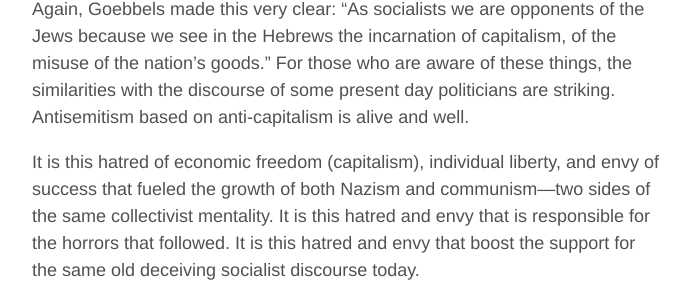
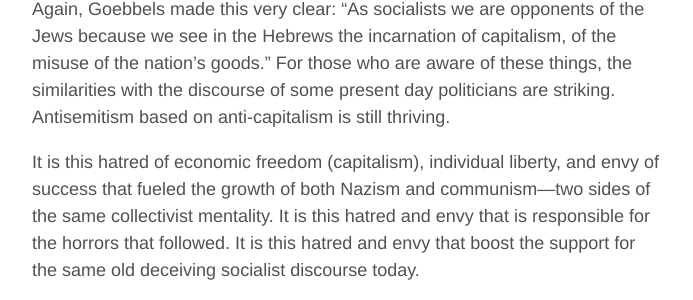
Before and after one commit to aoghina/aoghina.github.io, a Jekyll site: the page built from _posts/2018-10-23-socialism-ruined-my-country.md, in a window 1280 px wide and 900 px high, scrolled down 6303 px. Shown: the part 288-588 px from the top of the window, without its empty margins (293-986 px from the left). Built offline with Jekyll 4.4.1, drawn with Linux system fonts in a browser that asks for light colours; comment, search, counter and statistics services are not loaded; some of the changed text lies outside the part shown.

Commit message:
Soc small update

```diff
--- a/_posts/2018-10-23-socialism-ruined-my-country.md
+++ b/_posts/2018-10-23-socialism-ruined-my-country.md
@@ -81,7 +81,7 @@
 
 "We are a workers' party because we see in the coming battle between finance and labor the beginning and the end of the structure of the twentieth century. We are on the side of labor and against finance." If that sounds familiar, it's because these ideas continue to be reiterated by socialists today. But those are the words of Joseph Goebbels, the head of the Ministry of Public Enlightenment and Propaganda of Nazi Germany and one of Hitler's closest associates.
 
-Fewer still know that the Nazis' antisemitism was also rooted in anti-capitalism. Again, Goebbels made this very clear: "As socialists we are opponents of the Jews because we see in the Hebrews the incarnation of capitalism, of the misuse of the nation's goods." For those who are aware of these things, the similarities with the discourse of some present day politicians are striking. Antisemitism based on anti-capitalism is alive and well.
+Fewer still know that the Nazis' antisemitism was also rooted in anti-capitalism. Again, Goebbels made this very clear: "As socialists we are opponents of the Jews because we see in the Hebrews the incarnation of capitalism, of the misuse of the nation's goods." For those who are aware of these things, the similarities with the discourse of some present day politicians are striking. Antisemitism based on anti-capitalism is still thriving.
 
 It is this hatred of economic freedom (capitalism), individual liberty, and envy of success that fueled the growth of both Nazism and communism—two sides of the same collectivist mentality. It is this hatred and envy that is responsible for the horrors that followed. It is this hatred and envy that boost the support for the same old deceiving socialist discourse today.
 
```
